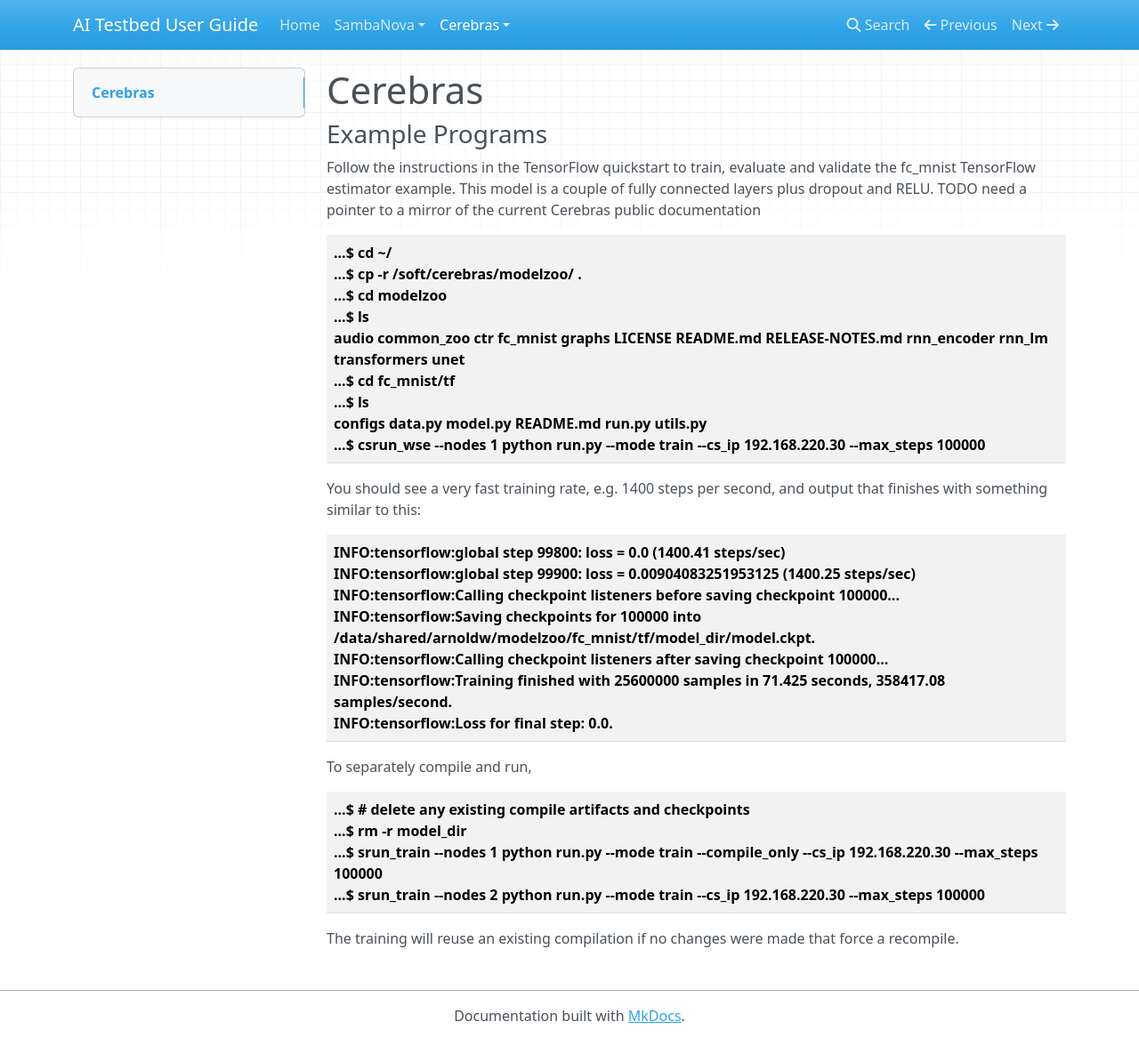
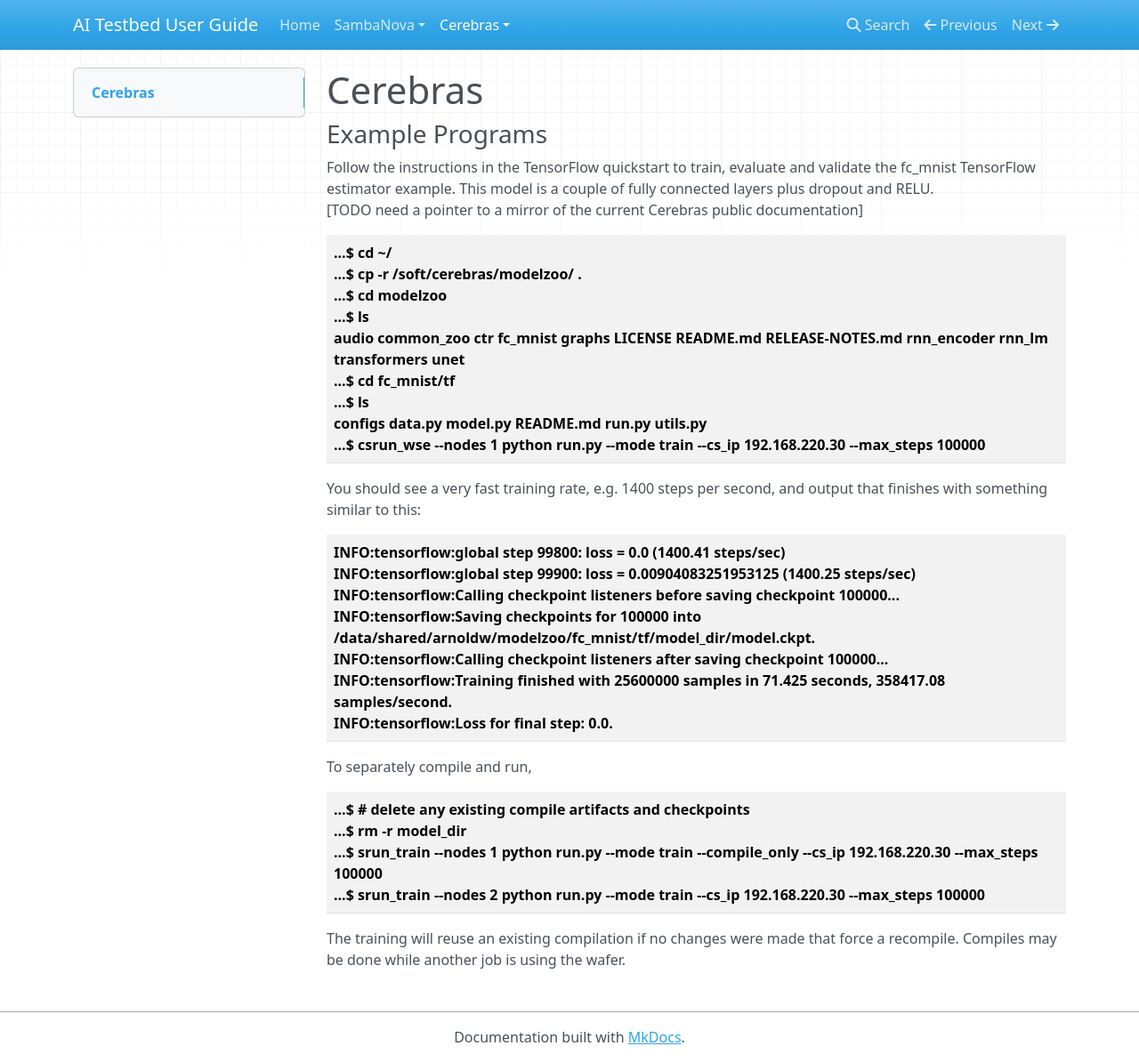
Before and after one commit to argonne-lcf/ai-testbed-userdocs, an MkDocs documentation site: the page built from docs/cerebras/Example-Programs.md, in a window 1280 px wide and 1194 px high. Shown: the whole window at 89% size. Built offline with MkDocs 1.6.1, drawn with Linux system fonts in a browser that asks for light colours; nearby versions of some CDN libraries.

Commit message:
more doc updates

```diff
--- a/docs/cerebras/Example-Programs.md
+++ b/docs/cerebras/Example-Programs.md
@@ -2,8 +2,8 @@
 ========
 
 ### Example Programs
-Follow the instructions in the TensorFlow quickstart to train, evaluate and validate the fc\_mnist TensorFlow estimator example. This model is a couple of fully connected layers plus dropout and RELU.
-TODO need a pointer to a mirror of the current Cerebras public documentation
+Follow the instructions in the TensorFlow quickstart to train, evaluate and validate the fc\_mnist TensorFlow estimator example. This model is a couple of fully connected layers plus dropout and RELU. <br>
+[TODO need a pointer to a mirror of the current Cerebras public documentation]
 
 <table>
 <tbody>
@@ -49,4 +49,4 @@
 </tr>
 </tbody>
 </table>
-The training will reuse an existing compilation if no changes were made that force a recompile.
+The training will reuse an existing compilation if no changes were made that force a recompile. Compiles may be done while another job is using the wafer.
```
Also changed, not shown: docs/cerebras/Job-Queuing-and-Submission.md (+4 -2 lines), docs/cerebras/System-Overview.md (+4 -0 lines), docs/cerebras/Using-virtual-environments-to-customize-environment.md (+2 -1 lines), docs/cerebras/cs-getting-started.png (added).
